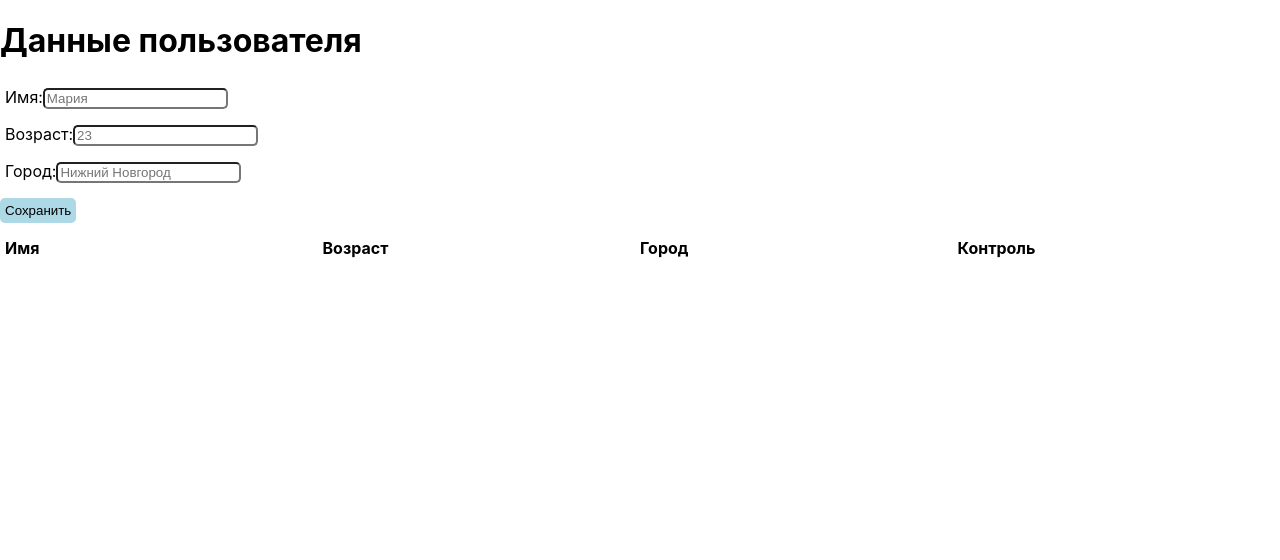
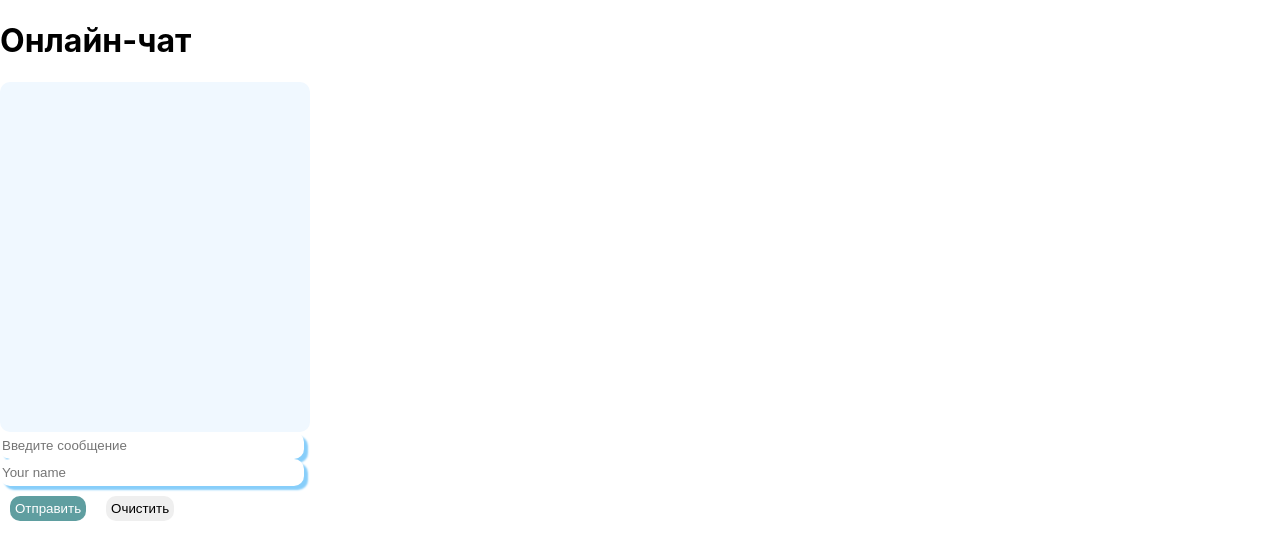
Before and after one commit to Alina-Gimp/learning-react, a React (Create React App) app: page / in a window 1280 px wide. Shown: the top 560 px of the page. Built offline with nearby package versions, Linux system fonts and the light colour scheme.

Commit message:
Simple browser-related chat

```diff
--- /dev/null
+++ b/src/chat/ChatPage.jsx
@@ -0,0 +1,60 @@
+import React, {useState, useEffect} from 'react';
+import './СhatPage.css';
+import MessageInput from "./MessageInput";
+import MessageResult from "./MessageResult";
+
+function ChatPage() {
+    const [messages, setMessages] = useState([]);
+
+    useEffect(() => {
+        const rawMessages = localStorage.getItem("messages");
+        if (!rawMessages) return;
+
+        const messages = JSON.parse(rawMessages);
+        messages.forEach(message => {
+            message.date = new Date(message.date);
+        })
+
+        if (!!messages && messages.length > 0) {
+            setMessages(messages);
+        }
+
+    }, [messages.length])
+
+    const sentMessage = (text, author) => {
+        const messagesForSending = [...messages];
+
+        const message = {
+            text,
+            date: new Date(),
+            author,
+        }
+        messagesForSending.push(message);
+
+        setMessages(messagesForSending);
+        localStorage.setItem("messages", JSON.stringify(messagesForSending));
+    }
+
+
+    const clearChat = () => {
+        setMessages([]);
+        localStorage.setItem("messages", "");
+    }
+
+
+    return (
+        <>
+            <h1 className="chatName">Онлайн-чат</h1>
+            <MessageResult
+                messages={messages}
+            />
+            <MessageInput
+                sentMessage={sentMessage}
+                clearChat={clearChat}
+            />
+        </>
+    )
+
+}
+
+export default ChatPage;
--- /dev/null
+++ b/src/chat/MessageInput.js
@@ -0,0 +1,58 @@
+import React, {useState} from "react";
+import MessageInputRow from "./MessageInputRow";
+
+const MessageInput = ({sentMessage, clearChat}) => {
+    const [message, setMessage] = useState("");
+    const onMessageChange = (event) => {
+        setMessage(event.target.value);
+    }
+
+    const [author, setAuthor] = useState("");
+    const onAuthorChange = (event) => {
+        setAuthor(event.target.value);
+    }
+
+    const onClickSent = () => {
+        if (!message || !author) return;
+
+        sentMessage(message, author);
+        reset();
+    }
+
+    const onClickClear = () => {
+        clearChat();
+    }
+
+    const reset = () => {
+        setMessage("");
+    }
+
+    return (
+        <>
+            <div className="textMessage"></div>
+            <MessageInputRow
+                placeholder={"Введите сообщение"}
+                parameter={message}
+                onChange={onMessageChange}
+                onSend={onClickSent}
+            />
+            <MessageInputRow
+                placeholder={"Your name"}
+                parameter={author}
+                onChange={onAuthorChange}
+                onSend={onClickSent}
+            />
+
+            <div className="buttonDiv">
+                <button className="buttonSent"
+                        onClick={onClickSent}>Отправить
+                </button>
+                <button className="buttonClear"
+                        onClick={onClickClear}>Очистить</button>
+            </div>
+
+        </>
+    )
+}
+
+export default MessageInput;
--- /dev/null
+++ b/src/chat/MessageInputRow.js
@@ -0,0 +1,19 @@
+import React from "react";
+
+const MessageInputRow = ({placeholder, parameter, onChange, onSend}) => {
+
+    const onKeyDownHandler = (event) => {
+        if (event.key !== 'Enter') return;
+
+        onSend();
+    }
+
+    return (
+        <div className="input">
+            <input type="text" className="inputMessage" value={parameter} onChange={onChange}
+                   onKeyDown={onKeyDownHandler} placeholder={placeholder}/>
+        </div>
+    )
+}
+
+export default MessageInputRow;
--- /dev/null
+++ b/src/chat/MessageResult.js
@@ -0,0 +1,21 @@
+import React from "react";
+import MessageResultRow from "./MessageResultRow";
+
+const MessageResult = ({messages}) => {
+    return (
+        <div className="windowMessage">
+            {
+                messages.map((message, index) =>
+                    (
+                        <MessageResultRow
+                            key={index}
+                            message={message}
+                        />
+
+                    )
+                )
+            }
+        </div>
+    )
+}
+export default MessageResult
--- /dev/null
+++ b/src/chat/MessageResultRow.js
@@ -0,0 +1,11 @@
+import React from "react";
+
+const MessageResultRow = ({message}) => {
+    const displayMessage = message.author + " said " + message.text + " - sent at " + message.date.toLocaleTimeString().slice(0, -3);
+
+    return (
+        <div className="textMessage">{displayMessage}</div>
+    )
+}
+
+export default MessageResultRow
--- /dev/null
+++ b/src/chat/СhatPage.css
@@ -0,0 +1,38 @@
+
+.windowChat {
+    display: flex;
+    justify-content: center;
+}
+
+.windowMessage {
+    width: 310px;
+    height: 350px;
+    background-color: aliceblue;
+    border-radius: 10px;
+    overflow: auto;
+}
+
+.inputMessage {
+    border-radius: 10px;
+    width: 300px;
+    height: 25px;
+    border: 0px;
+    box-shadow: 4px 4px 2px lightskyblue;
+    outline: none;
+}
+
+.buttonSent {
+    border-radius: 10px;
+    border: 0px;
+    background-color: cadetblue;
+    color: white;
+    padding: 5px;
+    margin: 10px;
+}
+
+.buttonClear {
+    border-radius: 10px;
+    border: 0px;
+    padding: 5px;
+    margin: 10px;
+}
--- a/src/crm/user/ResultTable.js
+++ b/src/crm/user/ResultTable.js
@@ -14,7 +14,6 @@ const ResultTable = ({users, remove}) => {
                 users.map((user, index) => (
                     <UserTableRow
                         key={index}
-                        index={index}
                         user={user}
                         onClickRemove={() => remove(index)}
                     />
--- a/src/index.js
+++ b/src/index.js
@@ -1,14 +1,13 @@
 import React from 'react';
 import ReactDOM from 'react-dom/client';
 import './index.css';
-import App from './App';
 import reportWebVitals from './reportWebVitals';
-import UserPage from "./crm/user/UserPage";
+import ChatPage from "./chat/ChatPage";
 
 const root = ReactDOM.createRoot(document.getElementById('root'));
 root.render(
   <React.StrictMode>
-    <UserPage />
+    <ChatPage />
   </React.StrictMode>
 );
 
```
